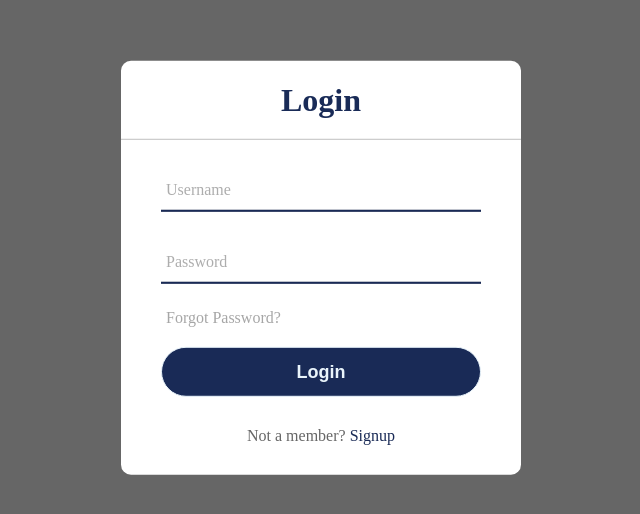
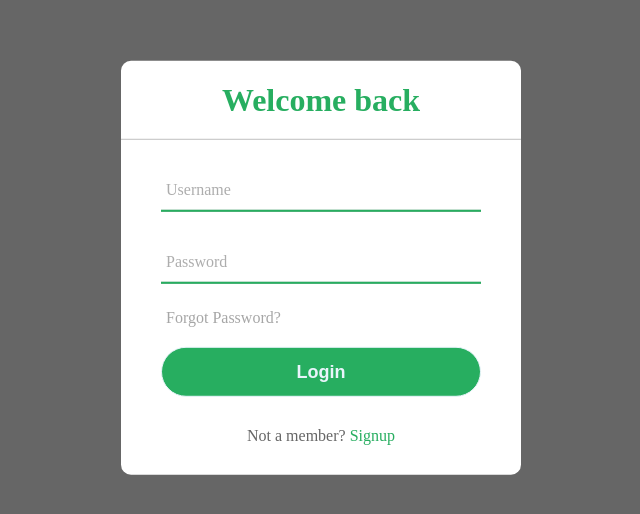
Before and after one commit to DeepthiShiv/restaurant-website, a plain HTML site: page index1.html in a window 1280 px wide. Shown: the part 132-646 px from the top of the page, without its empty margins (319-959 px from the left). Drawn offline with Linux system fonts and the light colour scheme.

Commit message:
modified login page

```diff
--- a/index1.html
+++ b/index1.html
@@ -7,7 +7,7 @@
 </head>
 <body>
     <div class="center">
-        <h1>Login</h1>
+        <h1>Welcome back</h1>
         <form method="post">
             <div class="txt_field">
                 <input type="text" required>
--- a/style1.css
+++ b/style1.css
@@ -19,7 +19,7 @@ body{
     text-align: center;
     padding: 0 0 20px 0;
     border-bottom: 1px solid silver;
-    color: hsl(223, 55%, 22%);
+    color: #27ae60;
 }
 .center form{
     padding: 0 40px;
@@ -56,12 +56,12 @@ form .txt_field{
     left: 0;
     width: 100%;
     height: 2px;
-    background: #192a56;
+    background: #27ae60;
 }
 .txt_field input:focus ~ label,
 .txt_field input:valid ~ label{
     top: -5px;
-    color: #192a56;
+    color: #27ae60;
 }
 .txt_field input:focus ~ span::before,
 .txt_field input:valid ~ span::before{
@@ -79,7 +79,7 @@ input[type="submit"]{
     width: 100%;
     height: 50px;
     border: 1px solid;
-    background: #192a56;
+    background:#27ae60;
     border-radius: 25px;
     font-size: 18px;
     color: #e9f4fb;
@@ -88,7 +88,7 @@ input[type="submit"]{
     outline: none;
 }
 input[type="submit"]:hover{
-    border-color: #192a56;
+    border-color:#27ae60;
     transition: .5s;
 }
 .signup_link{
@@ -98,7 +98,7 @@ input[type="submit"]:hover{
     color: #666666;
 }
 .signup_link a{
-    color: #192a56;
+    color: #27ae60;
     text-decoration: none;
 }
 .signup_link a:hover{
```
Also changed, not shown: index.html (+0 -2 lines).
